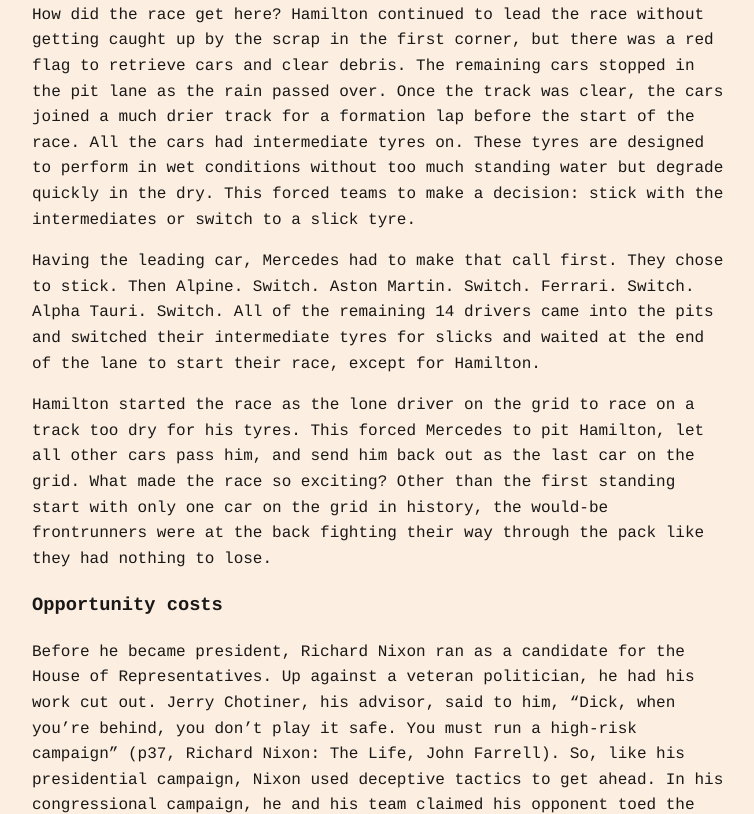
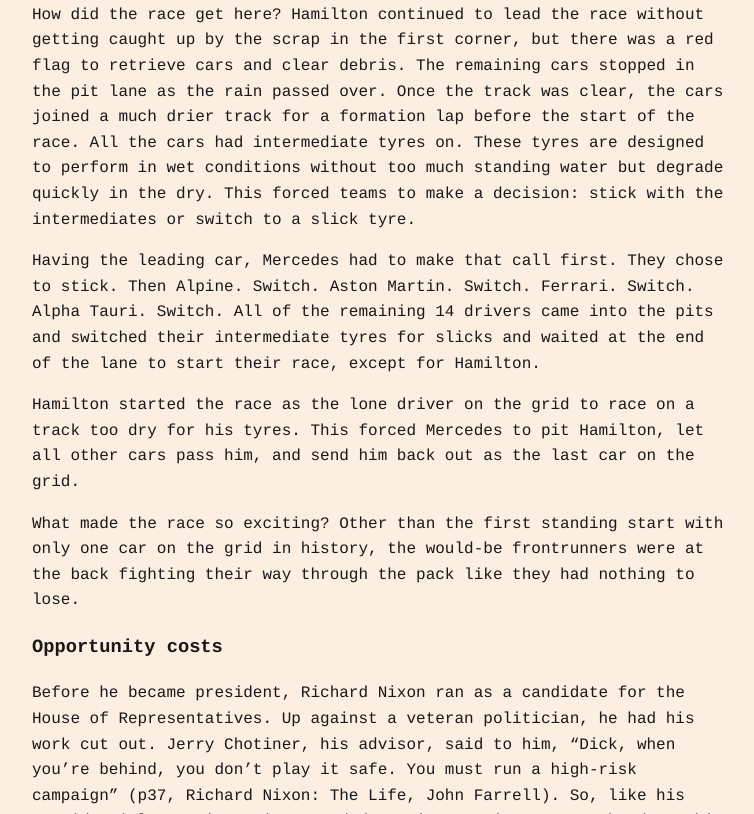
Before and after one commit to ferdioco/Motorsport-Memos, a plain HTML site: page Don’t play it safe when you’re behind.html in a window 1280 px wide. Shown: the part 383-1197 px from the top of the page, without its empty margins (258-1012 px from the left). Drawn offline with Linux system fonts and the light colour scheme.

Commit message:
Update Don’t play it safe when you’re behind.html

```diff
--- a/Don’t play it safe when you’re behind.html
+++ b/Don’t play it safe when you’re behind.html
@@ -16,8 +16,8 @@
     <p>Lap 1 of the 2021 Hungarian Grand Prix shuffled up the race order, producing an unlikely result and an exciting race. It also showed opportunity costs in action and why it can be a bad idea to play it safe when you’re behind.</p>
     <p>How did the race get here? Hamilton continued to lead the race without getting caught up by the scrap in the first corner, but there was a red flag to retrieve cars and clear debris. The remaining cars stopped in the pit lane as the rain passed over. Once the track was clear, the cars joined a much drier track for a formation lap before the start of the race. All the cars had intermediate tyres on. These tyres are designed to perform in wet conditions without too much standing water but degrade quickly in the dry. This forced teams to make a decision: stick with the intermediates or switch to a slick tyre.</p>
     <p>Having the leading car, Mercedes had to make that call first. They chose to stick. Then Alpine. Switch. Aston Martin. Switch. Ferrari. Switch. Alpha Tauri. Switch. All of the remaining 14 drivers came into the pits and switched their intermediate tyres for slicks and waited at the end of the lane to start their race, except for Hamilton.</p>
-    <p>Hamilton started the race as the lone driver on the grid to race on a track too dry for his tyres. This forced Mercedes to pit Hamilton, let all other cars pass him, and send him back out as the last car on the grid.
-What made the race so exciting? Other than the first standing start with only one car on the grid in history, the would-be frontrunners were at the back fighting their way through the pack like they had nothing to lose.</p>
+    <p>Hamilton started the race as the lone driver on the grid to race on a track too dry for his tyres. This forced Mercedes to pit Hamilton, let all other cars pass him, and send him back out as the last car on the grid.</p>
+    <p>What made the race so exciting? Other than the first standing start with only one car on the grid in history, the would-be frontrunners were at the back fighting their way through the pack like they had nothing to lose.</p>
     <h3>Opportunity costs</h3>
     <p>Before he became president, Richard Nixon ran as a candidate for the House of Representatives. Up against a veteran politician, he had his work cut out. Jerry Chotiner, his advisor, said to him, “Dick, when you’re behind, you don’t play it safe. You must run a high-risk campaign” (p37, Richard Nixon: The Life, John Farrell). So, like his presidential campaign, Nixon used deceptive tactics to get ahead. In his congressional campaign, he and his team claimed his opponent toed the communist line. This was one of the first campaigns in the US where a candidate used communist smears and was, at the time, a high-risk campaign. Crucially, the opportunity cost of not taking risks (potentially losing a potential first election victory) was higher than the opportunity cost of taking risks (throwing away his existing small lead).</p>
     <p>Revolutions have more easily come about by the involvement of the working class. The French, Russian, and Chinese revolutions have all been fought by the working class, at least in part, because they had little to lose. NB: a potential flaw with this argument is that there have been revolutions fought by the middle class (like, arguably, the Mexican Revolution). I wonder whether revolutions fought by the working class have been more successful on average compared to those fought by the middle classes.</p>
```
